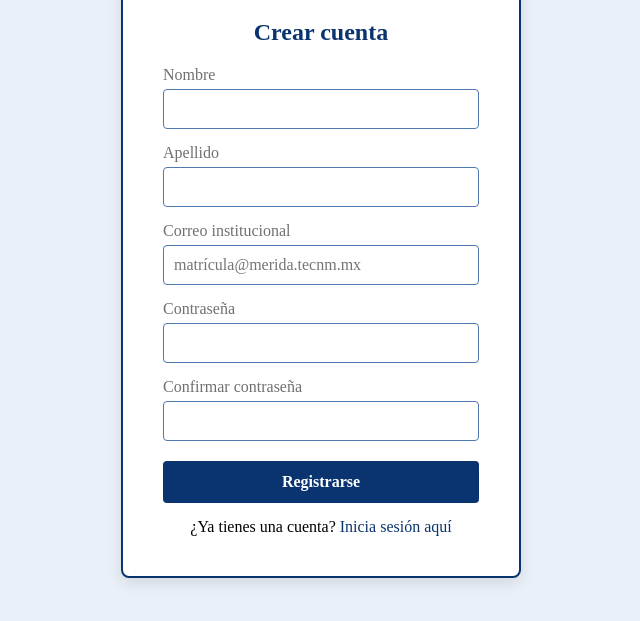
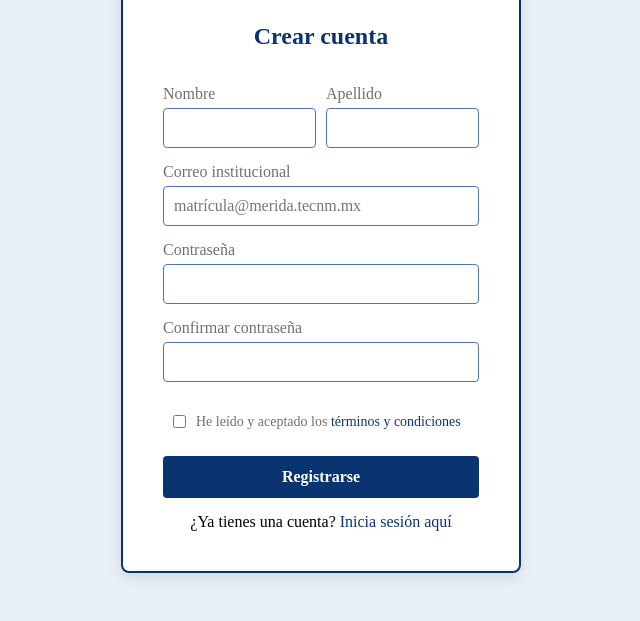
Before and after one commit to orzaboss/Wolf-IA, a plain HTML site: page docs/register.html in a window 1280 px wide. Shown: the part 159-780 px from the top of the page, without its empty margins (319-959 px from the left). Drawn offline with Linux system fonts and the light colour scheme.

Commit message:
Checkbox agregada, correccion en distribucion de los cambos de Nombre y Apellido, archivo terminos.html creado

```diff
--- a/docs/register.css
+++ b/docs/register.css
@@ -64,6 +64,38 @@ input[type="password"] {
     font-size: 16px;
 }
 
+.name-row {
+    display: flex;
+    gap: 10px;
+}
+
+.name-field {
+    flex: 1;
+}
+
+.terminos-cont {
+    margin-top: 15px;
+    display: flex;
+    align-items: flex-start;
+    gap: 10px;
+    font-size: 14px;
+    line-height: 1.4;
+}
+
+.terminos-cont input[type="checkbox"] {
+    margin-top: 18.3px;
+    margin-left: 10px;
+}
+
+.terminos-cont a {
+    color: var(--royal-blue);
+    text-decoration: none;
+}
+
+.terminos-cont a:hover {
+    text-decoration: underline;
+}
+
 .register-btn {
     display: block;
     width: 100%;
--- a/docs/register.html
+++ b/docs/register.html
@@ -13,11 +13,16 @@
         </div>
         <h2>Crear cuenta</h2>
         <form action="/register" method="POST">
-            <label for="first-name">Nombre</label>
-            <input type="text" id="first-name" name="first_name" required>
-
-            <label for="last-name">Apellido</label>
-            <input type="text" id="last-name" name="last_name" required>
+            <div class="name-row">
+                <div class="name-field">
+                    <label for="first-name">Nombre</label>
+                    <input type="text" id="first-name" name="first_name" required>
+                </div>
+                <div class="name-field">
+                    <label for="last-name">Apellido</label>
+                    <input type="text" id="last-name" name="last_name" required>
+                </div>
+            </div>
 
             <label for="email">Correo institucional</label>
             <input type="email" id="email" name="email" required placeholder="matrícula@merida.tecnm.mx">
@@ -28,6 +33,11 @@
             <label for="confirm-password">Confirmar contraseña</label>
             <input type="password" id="confirm-password" name="confirm_password" required>
 
+            <div class="terminos-cont">
+                <input type="checkbox" id="terms" name="terms" required>
+                <label for="terms">He leído y aceptado los <a href="terminos.html" target="_blank">términos y condiciones</a></label>
+            </div>
+
             <button type="submit" class="register-btn">Registrarse</button>
         </form>
         <div class="SiHayCuenta">
```
Also changed, not shown: docs/terminos.html (added).
